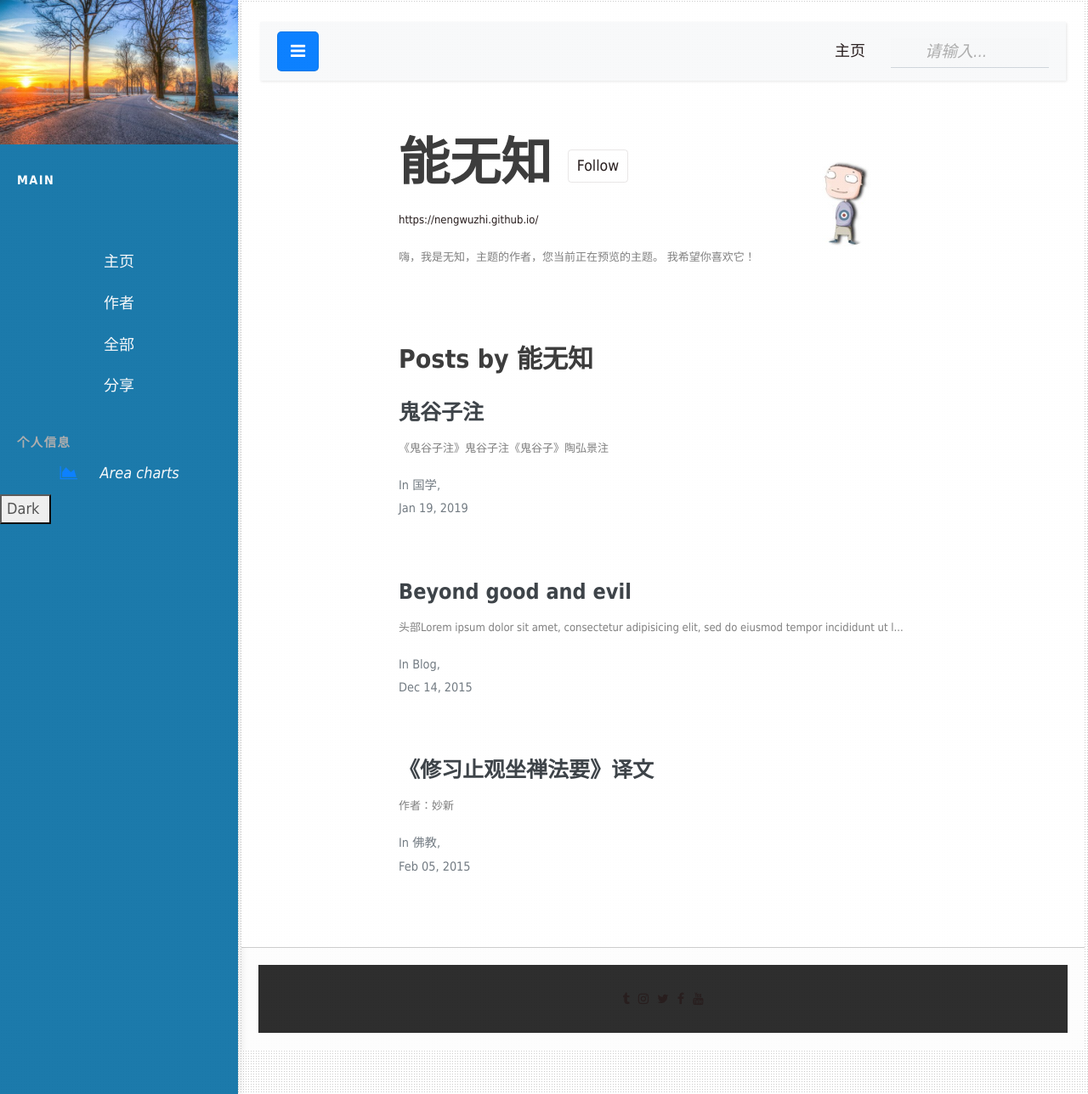
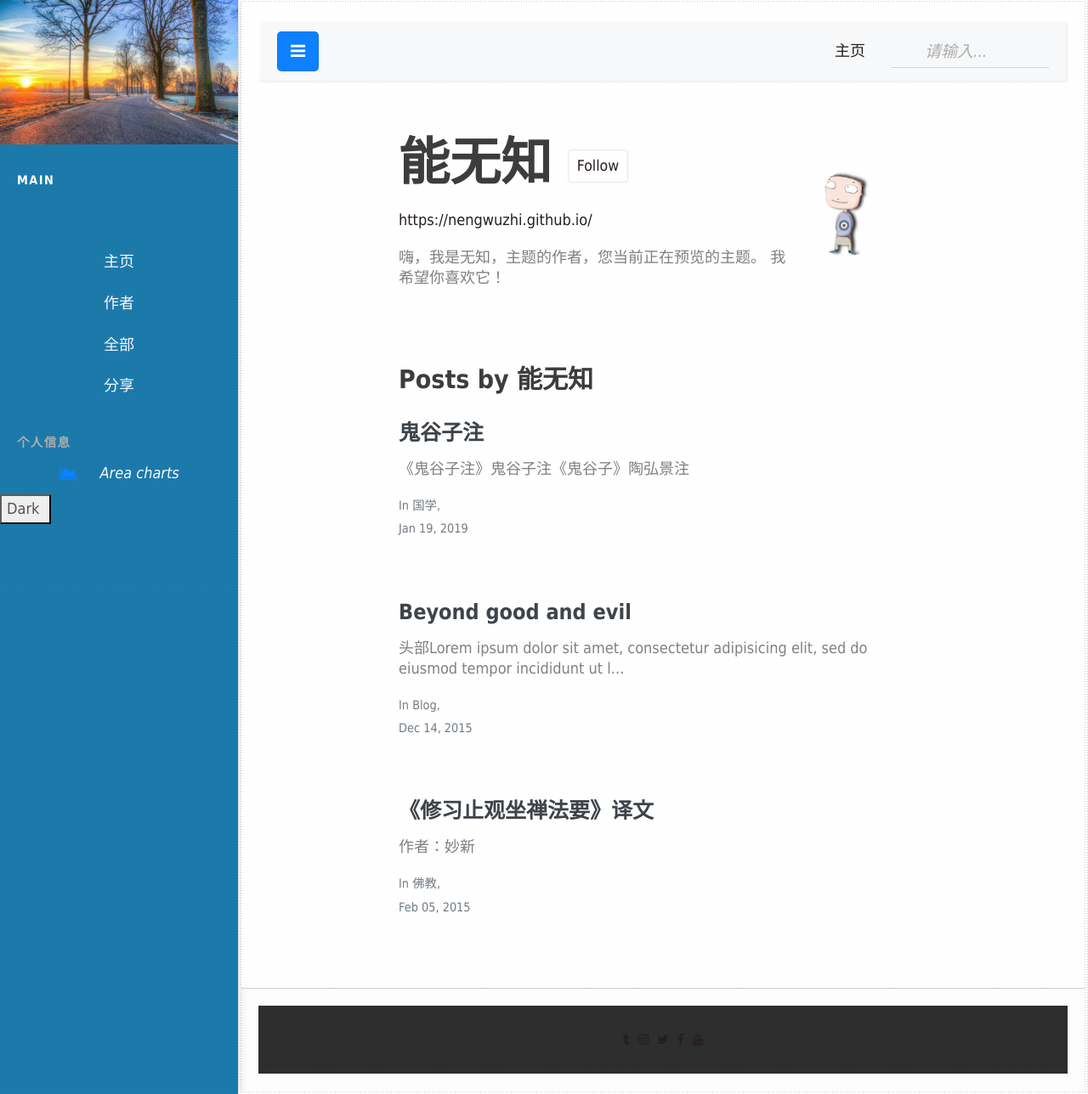
Before and after one commit to nengwuzhi/nengwuzhi.github.ioce, a Jekyll site: the page built from pages/author-author1.html, in a window 1280 px wide and 1288 px high. Shown: the whole window at 85% size. Built offline with Jekyll 4.4.1, drawn with Linux system fonts in a browser that asks for light colours; nearby versions of some CDN libraries; comment, search, counter and statistics services are not loaded.

Commit message:
Update templatemo-style.css

```diff
--- a/css/templatemo-style.css
+++ b/css/templatemo-style.css
@@ -11,7 +11,6 @@ body {
 }
 
 p {
-  font-size: 13px;
   color: #7a7a7a;
   line-height: 24px;
 }
```
